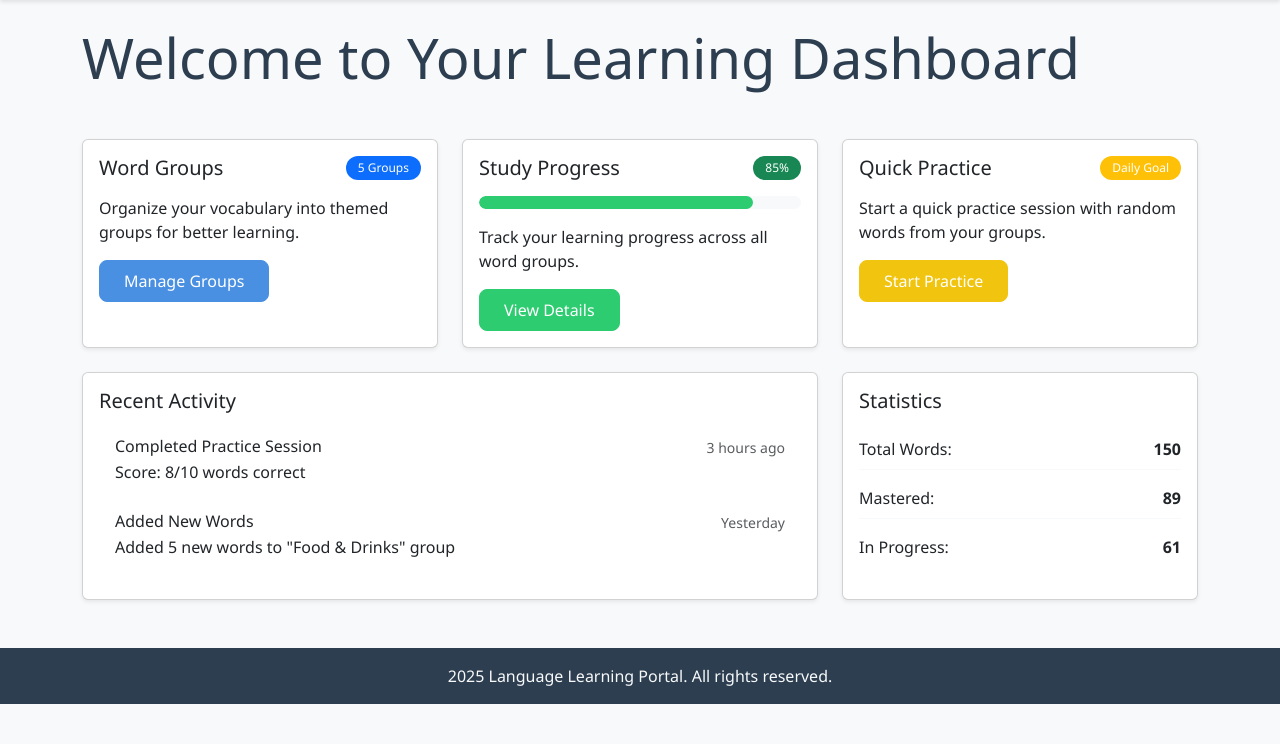
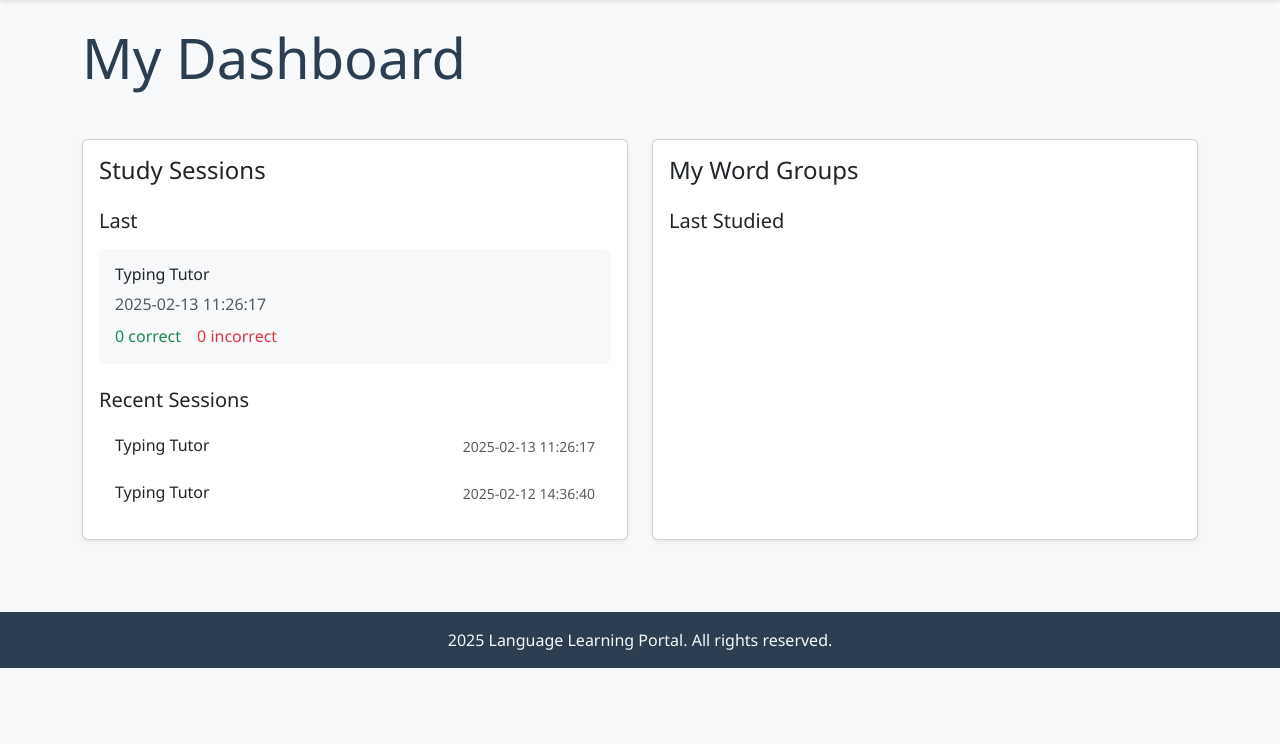
Before and after one commit to ep2k2/free-genai-bootcamp-2025, a FastAPI app: page /dashboard in a window 1280 px wide. Shown: the part 56-800 px from the top of the page. Run offline with FastAPI, Linux system fonts and the light colour scheme; data comes from the database, SQL or seed files in the repository; both versions use the stored data as it was after the commit.

Commit message:
checkpoint as still trying to resolve issues with tpying tutor

```diff
--- a/backend-lang-portal/main.py
+++ b/backend-lang-portal/main.py
@@ -194,6 +194,82 @@ def create_study_session(group_id: int, study_activity_id: int):
         # Always close the connection
         conn.close()
 
+@app.get("/study_sessions", response_model=List[Dict[str, Any]])
+async def get_study_sessions():
+    """
+    Retrieve a list of study sessions.
+
+    Returns:
+    - **id**: ID of the study session
+    - **group_id**: ID of the group which was studied
+    - **study_activity_id**: ID of the study activity used
+    - **activity_name**: Name of the study activity
+    - **created_at**: When the session was created
+    """
+    try:
+        conn = get_db_connection()
+        query = """
+            SELECT
+                ss.id,
+                ss.group_id,
+                ss.study_activity_id,
+                sa.name as activity_name,
+                ss.created_at
+            FROM study_sessions ss
+            JOIN study_activities sa ON ss.study_activity_id = sa.id
+            ORDER BY ss.created_at DESC
+            LIMIT 5
+        """
+        sessions = conn.execute(query).fetchall()
+        conn.close()
+        return [dict(session) for session in sessions]
+    except Exception as e:
+        conn.close()  # Ensure the connection is closed on error
+        raise HTTPException(status_code=500, detail=str(e))
+
+@app.get("/study_sessions/{id}", response_model=Dict[str, Any])
+async def get_study_session(id: int):
+    """
+    Get the detail of reviews from a specific study session.
+
+    Args:
+    - **id**: ID of the study session
+
+    Returns:
+    - **id**: ID of the study session
+    - **group_id**: ID of the group which was studied
+    - **study_activity_id**: ID of the study activity used
+    - **created_at**: When the session was created
+    - **correct_count**: count of correct = true reviews from the session
+    - **incorrect_count**: count of correct = false reviews from the session
+    """
+    try:
+        conn = get_db_connection()
+
+        # First get the session details
+        session_query = """
+            SELECT
+                ss.id,
+                ss.group_id,
+                ss.study_activity_id,
+                ss.created_at,
+                (SELECT COUNT(*) FROM word_review_items WHERE study_session_id = ss.id AND correct = 1) as correct_count,
+                (SELECT COUNT(*) FROM word_review_items WHERE study_session_id = ss.id AND correct = 0) as incorrect_count
+            FROM study_sessions ss
+            WHERE ss.id = ?
+        """
+
+        session = conn.execute(session_query, (id,)).fetchone()
+
+        if session is None:
+            raise HTTPException(status_code=404, detail="Study session not found")
+
+        conn.close()
+        return dict(session)
+    except Exception as e:
+        conn.close()
+        raise HTTPException(status_code=500, detail=str(e))
+
 @app.post("/study_sessions/{id}/review")
 async def log_review_attempt(
     id: int,
--- a/frontend-lang-portal/templates/dashboard.html
+++ b/frontend-lang-portal/templates/dashboard.html
@@ -1,112 +1,167 @@
 {% extends "base.html" %}
 
-{% block title %}Dashboard - Language Learning Portal{% endblock %}
+{% block title %}My Dashboard{% endblock %}
 
 {% block content %}
 <div class="row mb-4">
     <div class="col">
-        <h1 class="display-4 mb-4">Welcome to Your Learning Dashboard</h1>
+        <h1 class="display-4 mb-4">My Dashboard</h1>
     </div>
 </div>
 
 <div class="row g-4">
-    <!-- Word Groups Card -->
-    <div class="col-md-6 col-lg-4">
+    <!-- Study Sessions Card -->
+    <div class="col-md-6">
         <div class="card h-100 shadow-sm">
             <div class="card-body">
-                <div class="d-flex justify-content-between align-items-center mb-3">
-                    <h5 class="card-title mb-0">Word Groups</h5>
-                    <span class="badge bg-primary rounded-pill">5 Groups</span>
+                <h2 class="card-title h4 mb-4">Study Sessions</h2>
+
+                <!-- Last Session Section -->
+                <div class="mb-4">
+                    <h3 class="h5 mb-3">Last</h3>
+                    <div class="session-info p-3 bg-light rounded" id="lastSession">
+                        <!-- Last session data will be populated here -->
+                    </div>
                 </div>
-                <p class="card-text">Organize your vocabulary into themed groups for better learning.</p>
-                <a href="#" class="btn btn-primary">Manage Groups</a>
-            </div>
-        </div>
-    </div>
 
-    <!-- Study Progress Card -->
-    <div class="col-md-6 col-lg-4">
-        <div class="card h-100 shadow-sm">
-            <div class="card-body">
-                <div class="d-flex justify-content-between align-items-center mb-3">
-                    <h5 class="card-title mb-0">Study Progress</h5>
-                    <span class="badge bg-success rounded-pill">85%</span>
-                </div>
-                <div class="progress mb-3">
-                    <div class="progress-bar" role="progressbar" style="width: 85%"></div>
-                </div>
-                <p class="card-text">Track your learning progress across all word groups.</p>
-                <a href="#" class="btn btn-success">View Details</a>
-            </div>
-        </div>
-    </div>
-
-    <!-- Quick Practice Card -->
-    <div class="col-md-6 col-lg-4">
-        <div class="card h-100 shadow-sm">
-            <div class="card-body">
-                <div class="d-flex justify-content-between align-items-center mb-3">
-                    <h5 class="card-title mb-0">Quick Practice</h5>
-                    <span class="badge bg-warning rounded-pill">Daily Goal</span>
-                </div>
-                <p class="card-text">Start a quick practice session with random words from your groups.</p>
-                <a href="#" class="btn btn-warning">Start Practice</a>
-            </div>
-        </div>
-    </div>
-
-    <!-- Recent Activity Card -->
-    <div class="col-md-6 col-lg-8">
-        <div class="card h-100 shadow-sm">
-            <div class="card-body">
-                <h5 class="card-title mb-3">Recent Activity</h5>
-                <div class="list-group">
-                    <a href="#" class="list-group-item list-group-item-action">
-                        <div class="d-flex w-100 justify-content-between">
-                            <h6 class="mb-1">Completed Practice Session</h6>
-                            <small class="text-muted">3 hours ago</small>
-                        </div>
-                        <p class="mb-1">Score: 8/10 words correct</p>
-                    </a>
-                    <a href="#" class="list-group-item list-group-item-action">
-                        <div class="d-flex w-100 justify-content-between">
-                            <h6 class="mb-1">Added New Words</h6>
-                            <small class="text-muted">Yesterday</small>
-                        </div>
-                        <p class="mb-1">Added 5 new words to "Food & Drinks" group</p>
-                    </a>
+                <!-- Recent Sessions Section -->
+                <div>
+                    <h3 class="h5 mb-3">Recent Sessions</h3>
+                    <div class="list-group" id="recentSessions">
+                        <!-- Recent sessions will be populated via JavaScript -->
+                    </div>
                 </div>
             </div>
         </div>
     </div>
 
-    <!-- Statistics Card -->
-    <div class="col-md-6 col-lg-4">
+    <!-- Word Groups Card -->
+    <div class="col-md-6">
         <div class="card h-100 shadow-sm">
             <div class="card-body">
-                <h5 class="card-title mb-3">Statistics</h5>
-                <ul class="list-unstyled">
-                    <li class="mb-2">
-                        <div class="d-flex justify-content-between">
-                            <span>Total Words:</span>
-                            <strong>150</strong>
-                        </div>
-                    </li>
-                    <li class="mb-2">
-                        <div class="d-flex justify-content-between">
-                            <span>Mastered:</span>
-                            <strong>89</strong>
-                        </div>
-                    </li>
-                    <li class="mb-2">
-                        <div class="d-flex justify-content-between">
-                            <span>In Progress:</span>
-                            <strong>61</strong>
-                        </div>
-                    </li>
-                </ul>
+                <h2 class="card-title h4 mb-4">My Word Groups</h2>
+
+                <!-- Last Studied Section -->
+                <div>
+                    <h3 class="h5 mb-3">Last Studied</h3>
+                    <div class="list-group" id="wordGroups">
+                        <!-- Word groups will be populated via JavaScript -->
+                    </div>
+                </div>
             </div>
         </div>
     </div>
 </div>
+
+<!-- Details Panel -->
+<div class="row mt-4">
+    <div class="col">
+        <div class="card shadow-sm" id="detailsPanel" style="display: none;">
+            <div class="card-body">
+                <h3 class="card-title h4 mb-4">Details</h3>
+                <div id="detailsContent">
+                    <!-- Details will be populated via JavaScript when items are clicked -->
+                </div>
+            </div>
+        </div>
+    </div>
+</div>
+
 {% endblock %}
+
+{% block scripts %}
+<script>
+// Function to fetch and display last session
+async function fetchLastSession() {
+    // First get all sessions to find the latest one
+    const response = await fetch('/study_sessions');
+    const sessions = await response.json();
+
+    // Find the last session (highest ID)
+    const lastSession = sessions.reduce((prev, current) => (prev.id > current.id) ? prev : current);
+
+    // Then get the details for this session including review counts
+    const detailsResponse = await fetch(`/study_sessions/${lastSession.id}`);
+    const sessionDetails = await detailsResponse.json();
+
+    const lastSessionDiv = document.getElementById('lastSession');
+    lastSessionDiv.innerHTML = `<h4 class='h6 mb-2'>${lastSession.activity_name}</h4>` +
+        `<p class='text-muted mb-2'>${sessionDetails.created_at}</p>` +
+        `<div class='d-flex gap-3'>` +
+        `<span class='text-success'><i class='bi bi-check-circle'></i> <span class='correct-count'>${sessionDetails.correct_count}</span> correct</span>` +
+        `<span class='text-danger'><i class='bi bi-x-circle'></i> <span class='incorrect-count'>${sessionDetails.incorrect_count}</span> incorrect</span>` +
+        `</div>`;
+}
+
+// Function to fetch and display recent sessions
+async function fetchRecentSessions() {
+    const response = await fetch('/study_sessions');
+    const sessions = await response.json();
+    const recentSessionsDiv = document.getElementById('recentSessions');
+
+    // Clear existing content
+    recentSessionsDiv.innerHTML = '';
+
+    // Add each session to the list
+    sessions.forEach(session => {
+        const sessionItem = document.createElement('a');
+        sessionItem.className = 'list-group-item list-group-item-action';
+        sessionItem.href = '#';
+        sessionItem.onclick = () => showDetails(session.id);
+
+        sessionItem.innerHTML = `
+            <div class='d-flex w-100 justify-content-between'>
+                <h6 class='mb-1'>${session.activity_name}</h6>
+                <small class='text-muted'>${session.created_at}</small>
+            </div>`;
+        recentSessionsDiv.appendChild(sessionItem);
+    });
+}
+
+// Function to fetch and display word groups
+async function fetchWordGroups() {
+    const response = await fetch('/api/word-groups');
+    const groups = await response.json();
+    const wordGroupsDiv = document.getElementById('wordGroups');
+    groups.forEach(group => {
+        const groupItem = document.createElement('a');
+        groupItem.className = 'list-group-item list-group-item-action';
+        groupItem.innerHTML = `<div class='d-flex w-100 justify-content-between'>` +
+            `<h6 class='mb-1'>${group.name}</h6>` +
+            `<span class='badge bg-primary rounded-pill'>${group.wordCount} words</span>` +
+            `</div>`;
+        groupItem.onclick = () => showDetails(group.id);
+        wordGroupsDiv.appendChild(groupItem);
+    });
+}
+
+// Fetch data on page load
+window.onload = async () => {
+    await fetchLastSession();
+    await fetchRecentSessions();
+    await fetchWordGroups();
+};
+
+// Function to show details of a session or word group
+function showDetails(itemId) {
+    const detailsPanel = document.getElementById('detailsPanel');
+    const detailsContent = document.getElementById('detailsContent');
+
+    // Show the panel
+    detailsPanel.style.display = 'block';
+
+    // Populate content based on the clicked item
+    // This is a placeholder - you'll need to implement the actual content population
+    if (itemId.startsWith('session')) {
+        detailsContent.innerHTML = `<h4>Session Details</h4>
+            <p>Details for session ${itemId}</p>`;
+    } else if (itemId.startsWith('group')) {
+        detailsContent.innerHTML = `<h4>Word Group Details</h4>
+            <p>Details for group ${itemId}</p>`;
+    }
+
+    // Smooth scroll to details panel
+    detailsPanel.scrollIntoView({ behavior: 'smooth' });
+}
+</script>
+{% endblock %}
```
Also changed, not shown: backend-lang-portal/BACKEND_SPEC.md (+21 -0 lines), backend-lang-portal/script.js (+32 -33 lines), frontend-lang-portal/project_steps.md (added, +18 -0 lines), backend-lang-portal/Capture.PNG (added), backend-lang-portal/LRS.db.
